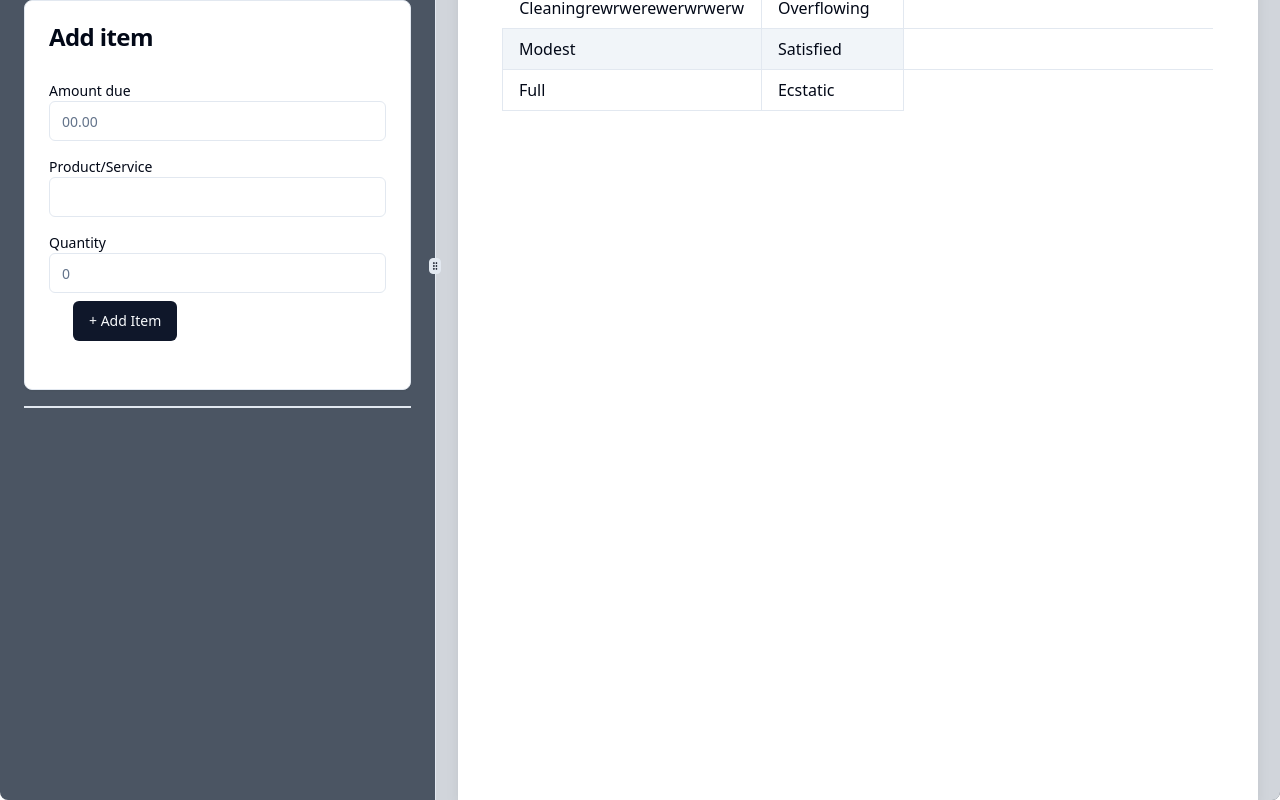
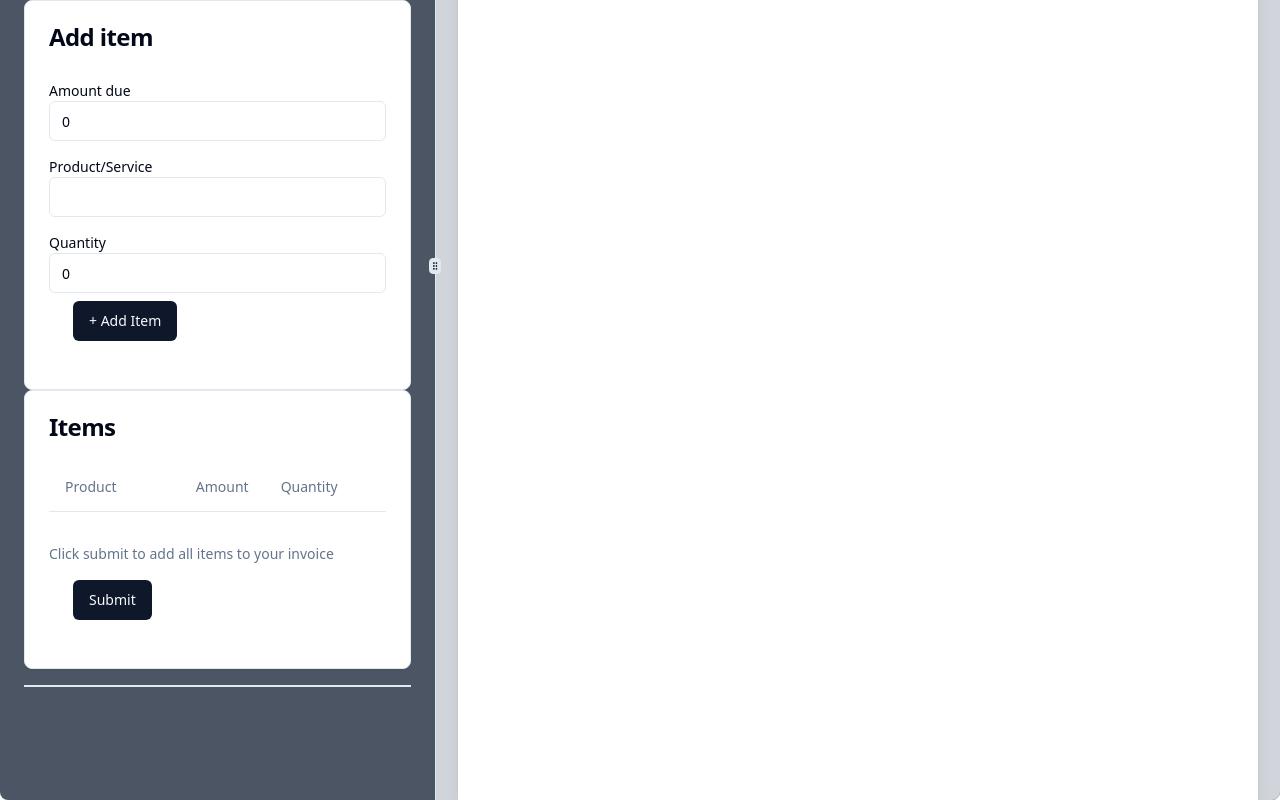
Before and after one commit to vivizuma/invoicinator, a React (Vite) app: page / in a window 1280 px wide. Both pictures are taken after a click on the button "4. Add items". Shown: the part 335-1135 px from the top of the page. Built offline with nearby package versions, Linux system fonts and the light colour scheme.

Commit message:
add items table.. added

```diff
--- a/src/components/ContentContainer.tsx
+++ b/src/components/ContentContainer.tsx
@@ -24,10 +24,10 @@ import "./styles/LeftPanel.css";
 function ContentContainer() {
   return (
     <>
+      <AddItemProvider>
         <InvoiceProvider>
           <TheirInfoProvider>
             <YourInfoProvider>
-            <AddItemProvider>
               <ResizablePanelGroup
                 direction="horizontal"
                 className="min-h-screen max-w-screen min-w-screen rounded-lg bg-gray-600"
@@ -50,10 +50,10 @@ function ContentContainer() {
                   </AspectRatioContainer>
                 </ResizablePanel>
               </ResizablePanelGroup>
-            </AddItemProvider>
             </YourInfoProvider>
           </TheirInfoProvider>
         </InvoiceProvider>
+      </AddItemProvider>
     </>
   );
 }
--- a/src/components/main/Preview.tsx
+++ b/src/components/main/Preview.tsx
@@ -36,7 +36,6 @@ function Preview() {
             <p>{refNumber}</p>
           </div>
         </div>
-        <TypographyTable />
       </div>
     </div>
   );
--- a/src/components/main/Table.tsx
+++ b/src/components/main/Table.tsx
@@ -23,7 +23,7 @@ export function TypographyTable() {
         </thead>
         <tbody>
           <tr>
-            <td className="text-center">Cleaningrewrwerewerwrwerw</td>
+            <td></td>
             <td className="border px-4 py-2 text-left [&[align=center]]:text-center [&[align=right]]:text-right">
               Overflowing
             </td>
--- a/src/components/sidebar/AddItemInput.tsx
+++ b/src/components/sidebar/AddItemInput.tsx
@@ -8,8 +8,47 @@ import {
   CardHeader,
   CardTitle,
 } from "@/components/ui/card";
+import {
+  Table,
+  TableBody,
+  TableCaption,
+  TableCell,
+  TableHead,
+  TableHeader,
+  TableRow,
+} from "@/components/ui/table";
+
+import { useAddItemContext } from "../ContentContainer";
 
 function AddItemInput() {
+  const {
+    amountDue,
+    setAmountDue,
+    product,
+    setProduct,
+    quantity,
+    setQuantity,
+    items,
+    setItems,
+  } = useAddItemContext();
+  function handleAddItem() {
+    console.log("handling add item");
+    const newItem = {
+      amountDue: amountDue,
+      product: product,
+      quantity: quantity,
+    };
+    console.log(newItem);
+    setItems((i) => [...items, newItem]);
+    console.log(items);
+    setProduct("");
+    setAmountDue(0);
+    setQuantity(0);
+  }
+  function removeItem(index) {
+    console.log(`"removing" ${index}`);
+    setItems((i) => i.filter((_, i) => i !== index));
+  }
   return (
     <>
       <Card>
@@ -24,28 +63,81 @@ function AddItemInput() {
               type="number"
               maxLength={64}
               placeholder="00.00"
+              value={amountDue}
+              onChange={(e) => {
+                setAmountDue(e.target.value);
+              }}
             />
           </div>
           <div className="py-2">
             <Label htmlFor="description">Product/Service</Label>
-            <Input id="new" type="text" />
+            <Input
+              id="new"
+              type="text"
+              value={product}
+              onChange={(e) => {
+                setProduct(e.target.value);
+              }}
+            />
           </div>
 
           <div className="py-2">
             <Label htmlFor="quantity">Quantity</Label>
             <Input
               id="quantity"
-              defaultValue="Quantity"
               type="number"
               placeholder="0"
               min="1"
               max="9999"
               maxLength={8}
+              value={quantity}
+              onChange={(e) => {
+                setQuantity(e.target.value);
+              }}
             />
           </div>
 
           <CardFooter>
-            <Button>+ Add Item</Button>
+            <Button onClick={handleAddItem}>+ Add Item</Button>
+          </CardFooter>
+        </CardContent>
+      </Card>
+      <Card>
+        <CardHeader>
+          <CardTitle>Items</CardTitle>
+        </CardHeader>
+        <CardContent>
+          <Table>
+            <TableCaption className="text-left py-4">
+              Click submit to add all items to your invoice
+            </TableCaption>
+            <TableHeader>
+              <TableRow>
+                <TableHead className="w-[100px]">Product</TableHead>
+                <TableHead className="text-right">Amount</TableHead>
+                <TableHead>Quantity</TableHead>
+              </TableRow>
+            </TableHeader>
+            <TableBody>
+              {items.map((item, index) => (
+                <TableRow key={index}>
+                  <TableCell>{item.product}</TableCell>
+                  <TableCell>{item.amountDue}</TableCell>
+                  <TableCell>{item.quantity}</TableCell>
+                  <TableCell>
+                    <Button
+                      variant="destructive"
+                      onClick={() => removeItem(index)}
+                    >
+                      Delete
+                    </Button>
+                  </TableCell>
+                </TableRow>
+              ))}
+            </TableBody>
+          </Table>
+          <CardFooter>
+            <Button>Submit</Button>
           </CardFooter>
         </CardContent>
       </Card>
--- a/src/components/sidebar/InvoiceInput.tsx
+++ b/src/components/sidebar/InvoiceInput.tsx
@@ -60,4 +60,9 @@ function InvoiceInput() {
     </>
   );
 }
+
+const stagedItems = [];
+function createItem() {
+  constructor;
+}
 export default InvoiceInput;
--- /dev/null
+++ b/src/components/sidebar/Items.tsx
@@ -0,0 +1,7 @@
+function Items() {
+  return (
+    <>
+      <ul>Items</ul>
+    </>
+  );
+}
--- /dev/null
+++ b/src/components/ui/table.tsx
@@ -0,0 +1,117 @@
+import * as React from "react"
+
+import { cn } from "@/lib/utils"
+
+const Table = React.forwardRef<
+  HTMLTableElement,
+  React.HTMLAttributes<HTMLTableElement>
+>(({ className, ...props }, ref) => (
+  <div className="relative w-full overflow-auto">
+    <table
+      ref={ref}
+      className={cn("w-full caption-bottom text-sm", className)}
+      {...props}
+    />
+  </div>
+))
+Table.displayName = "Table"
+
+const TableHeader = React.forwardRef<
+  HTMLTableSectionElement,
+  React.HTMLAttributes<HTMLTableSectionElement>
+>(({ className, ...props }, ref) => (
+  <thead ref={ref} className={cn("[&_tr]:border-b", className)} {...props} />
+))
+TableHeader.displayName = "TableHeader"
+
+const TableBody = React.forwardRef<
+  HTMLTableSectionElement,
+  React.HTMLAttributes<HTMLTableSectionElement>
+>(({ className, ...props }, ref) => (
+  <tbody
+    ref={ref}
+    className={cn("[&_tr:last-child]:border-0", className)}
+    {...props}
+  />
+))
+TableBody.displayName = "TableBody"
+
+const TableFooter = React.forwardRef<
+  HTMLTableSectionElement,
+  React.HTMLAttributes<HTMLTableSectionElement>
+>(({ className, ...props }, ref) => (
+  <tfoot
+    ref={ref}
+    className={cn(
+      "border-t bg-muted/50 font-medium [&>tr]:last:border-b-0",
+      className
+    )}
+    {...props}
+  />
+))
+TableFooter.displayName = "TableFooter"
+
+const TableRow = React.forwardRef<
+  HTMLTableRowElement,
+  React.HTMLAttributes<HTMLTableRowElement>
+>(({ className, ...props }, ref) => (
+  <tr
+    ref={ref}
+    className={cn(
+      "border-b transition-colors hover:bg-muted/50 data-[state=selected]:bg-muted",
+      className
+    )}
+    {...props}
+  />
+))
+TableRow.displayName = "TableRow"
+
+const TableHead = React.forwardRef<
+  HTMLTableCellElement,
+  React.ThHTMLAttributes<HTMLTableCellElement>
+>(({ className, ...props }, ref) => (
+  <th
+    ref={ref}
+    className={cn(
+      "h-12 px-4 text-left align-middle font-medium text-muted-foreground [&:has([role=checkbox])]:pr-0",
+      className
+    )}
+    {...props}
+  />
+))
+TableHead.displayName = "TableHead"
+
+const TableCell = React.forwardRef<
+  HTMLTableCellElement,
+  React.TdHTMLAttributes<HTMLTableCellElement>
+>(({ className, ...props }, ref) => (
+  <td
+    ref={ref}
+    className={cn("p-4 align-middle [&:has([role=checkbox])]:pr-0", className)}
+    {...props}
+  />
+))
+TableCell.displayName = "TableCell"
+
+const TableCaption = React.forwardRef<
+  HTMLTableCaptionElement,
+  React.HTMLAttributes<HTMLTableCaptionElement>
+>(({ className, ...props }, ref) => (
+  <caption
+    ref={ref}
+    className={cn("mt-4 text-sm text-muted-foreground", className)}
+    {...props}
+  />
+))
+TableCaption.displayName = "TableCaption"
+
+export {
+  Table,
+  TableHeader,
+  TableBody,
+  TableFooter,
+  TableHead,
+  TableRow,
+  TableCell,
+  TableCaption,
+}
--- a/src/contexts/AddItemContext.tsx
+++ b/src/contexts/AddItemContext.tsx
@@ -3,6 +3,7 @@ import { useState, useContext, createContext } from "react";
 const AddItemContext = createContext();
 
 function AddItemProvider({ children }) {
+  const [items, setItems] = useState([]);
   const [amountDue, setAmountDue] = useState(0);
   const [product, setProduct] = useState("");
   const [quantity, setQuantity] = useState(0);
@@ -16,6 +17,8 @@ function AddItemProvider({ children }) {
         setProduct,
         quantity,
         setQuantity,
+        items,
+        setItems,
       }}
     >
       {children}
```
Also changed, not shown: 1 other file (tests, documents, lock files or other folders). Lines whose indentation alone changed are shown as unchanged.
